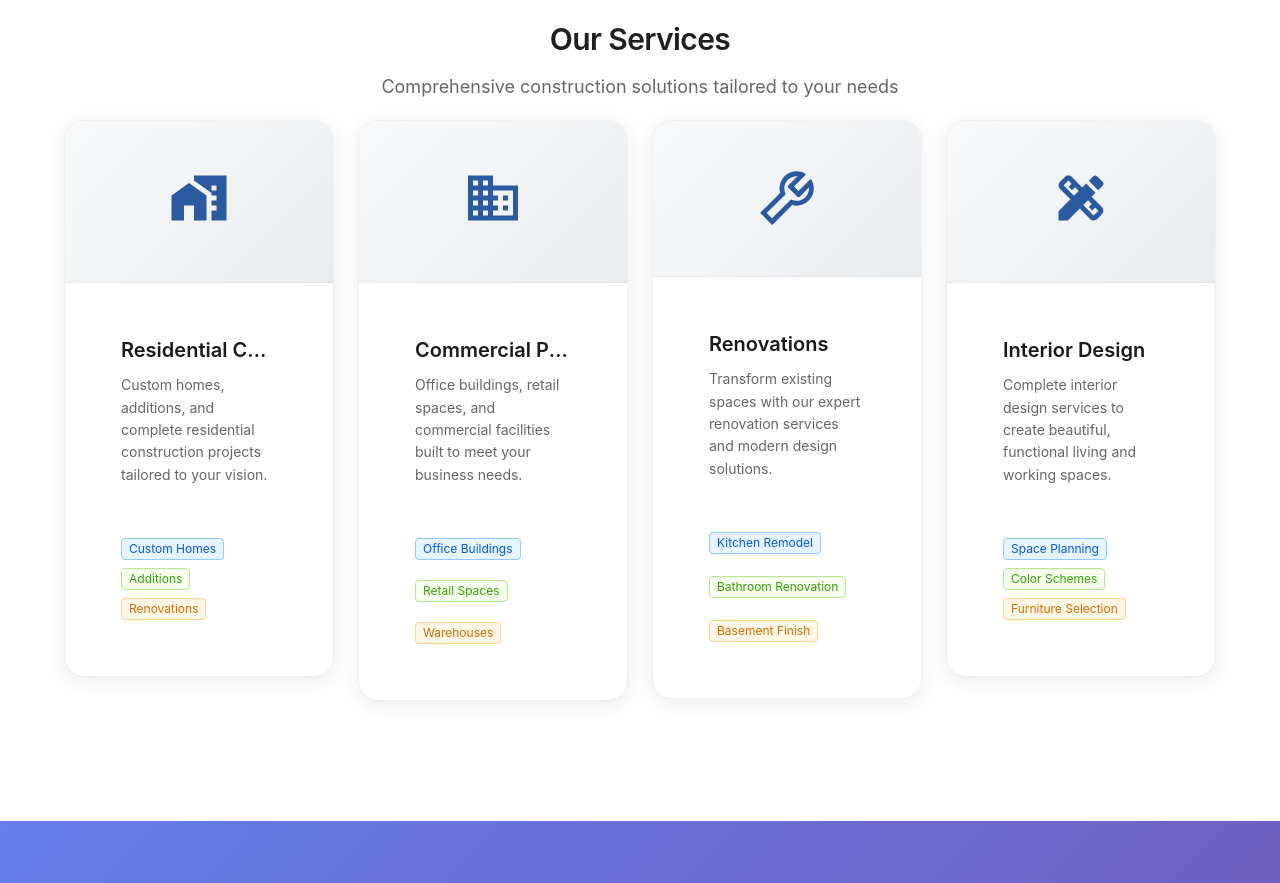
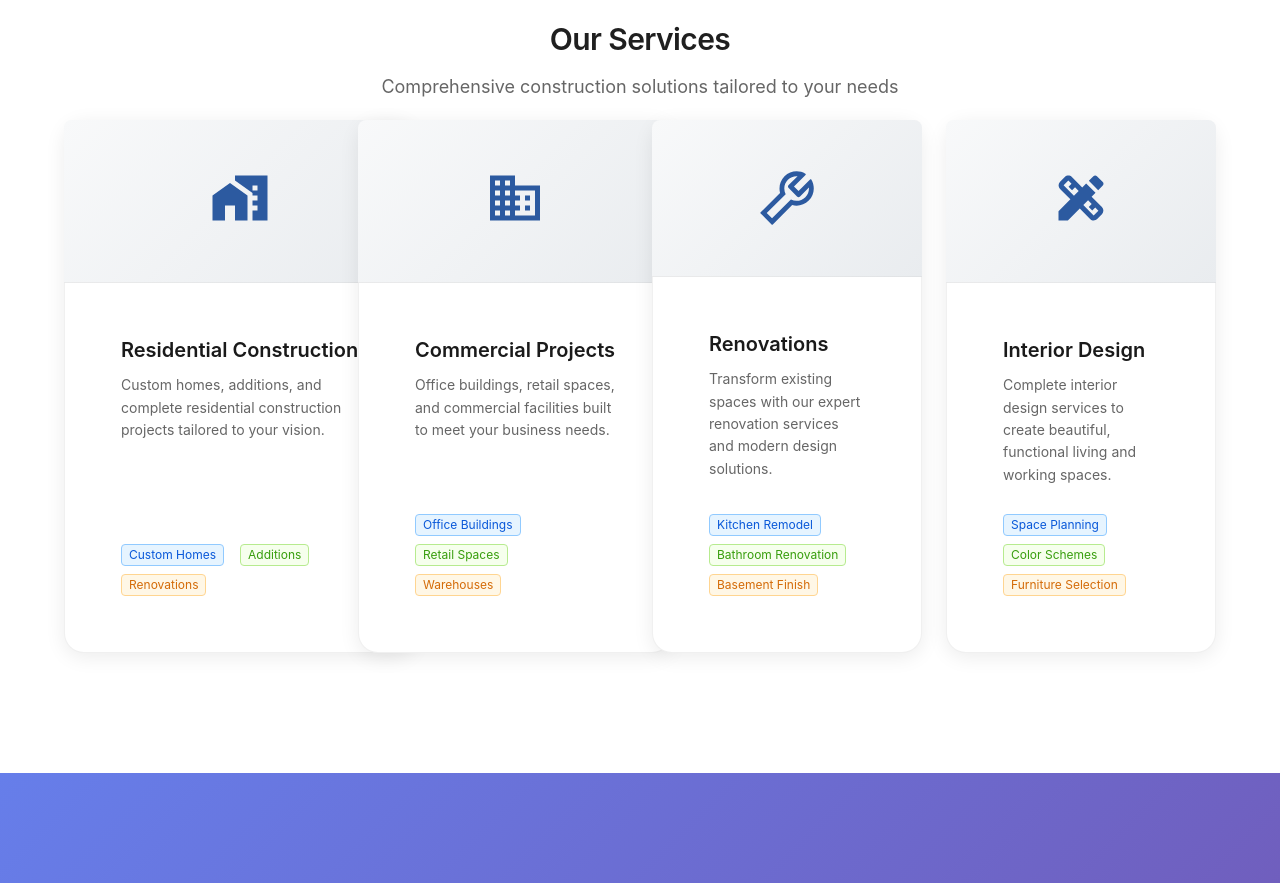
Before and after one commit to AbdulRaquib7/SparkleConstruction, a React (Create React App) app: page / in a window 1280 px wide. Shown: the part 900-1783 px from the top of the page. Built offline with nearby package versions, Linux system fonts and the light colour scheme.

Commit message:
phone logo set

```diff
--- a/public/index.html
+++ b/public/index.html
@@ -2,7 +2,7 @@
 <html lang="en">
   <head>
     <meta charset="utf-8" />
-    <link rel="icon" href="%PUBLIC_URL%/favicon.ico" />
+    <link rel="icon" href="%PUBLIC_URL%/favicon.png" />
     <meta name="viewport" content="width=device-width, initial-scale=1" />
     <meta name="theme-color" content="#000000" />
     <meta
@@ -14,7 +14,7 @@
       manifest.json provides metadata used when your web app is installed on a
       user's mobile device or desktop. See https://developers.google.com/web/fundamentals/web-app-manifest/
     -->
-    <link rel="manifest" href="%PUBLIC_URL%/manifest.json" />
+    <link rel="manifest" href="%PUBLIC_URL%/favicon.json" />
     <!--
       Notice the use of %PUBLIC_URL% in the tags above.
       It will be replaced with the URL of the `public` folder during the build.
@@ -24,7 +24,7 @@
       work correctly both with client-side routing and a non-root public URL.
       Learn how to configure a non-root public URL by running `npm run build`.
     -->
-    <title>Sparkle Construction</title>
+    <title>Sparkle Constructions</title>
   </head>
   <body>
     <noscript>You need to enable JavaScript to run this app.</noscript>
--- a/src/App.css
+++ b/src/App.css
@@ -462,6 +462,13 @@ section {
   padding: 120px 0;
   background: #ffffff;
 }
+.services .ant-row {
+  align-items: stretch;
+}
+
+.services .ant-col {
+  display: flex;
+}
 
 .services .container {
   max-width: 1200px;
@@ -470,17 +477,22 @@ section {
 }
 
 .service-card {
-  height: 100%;
-  border-radius: 100px;
-  overflow: hidden;
+  min-height: 100%;        /* ✅ allows card to grow */
   box-shadow: 0 4px 20px rgba(0, 0, 0, 0.08);
   transition: all 0.4s cubic-bezier(0.4, 0, 0.2, 1);
   border: 1px solid rgba(0, 0, 0, 0.06);
   background: white;
+  display: flex;
+  flex-direction: column;
+}
+.service-card .ant-card-body {
+  display: flex;
+  flex-direction: column;
+  flex: 1;
 }
 
 .service-card:hover {
-  transform: translateY(-8px);
+  transform: translateY(-4px);
   box-shadow: 0 12px 40px rgba(0, 0, 0, 0.15);
 }
 
@@ -507,39 +519,16 @@ section {
   line-height: 1.6;
   margin-bottom: 0;
 }
-.service-featuree{
-   margin-top: 1.5rem;
-  display: flex;
-  flex-wrap: wrap;
-  gap: 22px;
-  padding: 0 2rem 2rem;
-
-}
- .service-featur{
-   margin-top: 1.5rem;
+.service-features {
+  margin-top: auto;
   display: flex;
   flex-wrap: wrap;
   gap: 8px;
   padding: 0 2rem 2rem;
-
- }
- .service-feature{
-   margin-top: 1.5rem;
-  display: flex;
-  flex-wrap: wrap;
-  gap: 20px;
-  padding: 0 2rem 2rem;
-
- }
-
-
-.service-features {
-  margin-top: 1.5rem;
-  display: flex;
-  flex-wrap: wrap;
-  gap: 8px;
-  padding: 0 2rem 2rem;
-}
+}
+
+
+
 
 
 /* Statistics Section */
--- a/src/App.js
+++ b/src/App.js
@@ -225,14 +225,14 @@ function App() {
               <Button
                 type="primary"
                 size="large"
-                icon={<PhoneOutlined />}
+                icon={<a href="tel:+918428947174"><PhoneOutlined  style={{ transform:'rotate(470deg)'}}  /></a>}
                 className="btn-primary"
               >
                 Get Free Quote
               </Button>
               <Button
                 size="large"
-                icon={<PictureOutlined />}
+                icon={<PictureOutlined  />}
                 className="btn-secondary"
               >
                 View Our Work
@@ -295,7 +295,8 @@ function App() {
                   }
                 >
                   <Card.Meta
-                    title="Residential Construction"
+                    title="Residential
+                    Construction"
                     description="Custom homes, additions, and complete residential construction projects tailored to your vision."
                   />
                   <div className="service-features">
@@ -324,7 +325,7 @@ function App() {
                     title="Commercial Projects"
                     description="Office buildings, retail spaces, and commercial facilities built to meet your business needs."
                   />
-                  <div className="service-feature">
+                  <div className="service-features">
                     <Tag color="blue">Office Buildings</Tag>
                     <Tag color="green">Retail Spaces</Tag>
                     <Tag color="orange">Warehouses</Tag>
@@ -350,7 +351,7 @@ function App() {
                     title="Renovations"
                     description="Transform existing spaces with our expert renovation services and modern design solutions."
                   />
-                  <div className="service-featuree">
+                  <div className="service-features">
                     <Tag color="blue">Kitchen Remodel</Tag>
                     <Tag color="green">Bathroom Renovation</Tag>
                     <Tag color="orange">Basement Finish</Tag>
@@ -376,7 +377,7 @@ function App() {
                     title="Interior Design"
                     description="Complete interior design services to create beautiful, functional living and working spaces."
                   />
-                  <div className="service-featur">
+                  <div className="service-features">
                     <Tag color="blue">Space Planning</Tag>
                     <Tag color="green">Color Schemes</Tag>
                     <Tag color="orange">Furniture Selection</Tag>
@@ -1079,4 +1080,4 @@ KUMBAKONAM-612001</Text>
   );
 }
 
-export default App;
+export default App;
```
Also changed, not shown: public/manifest.json.
